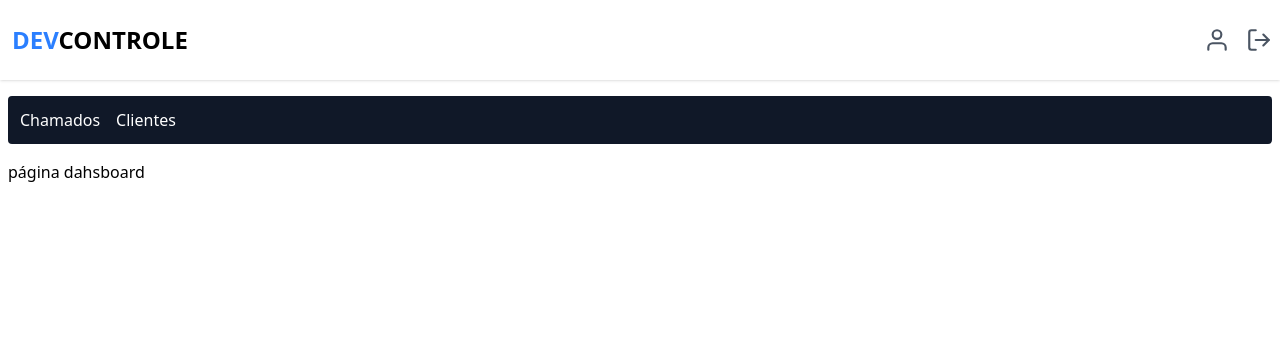
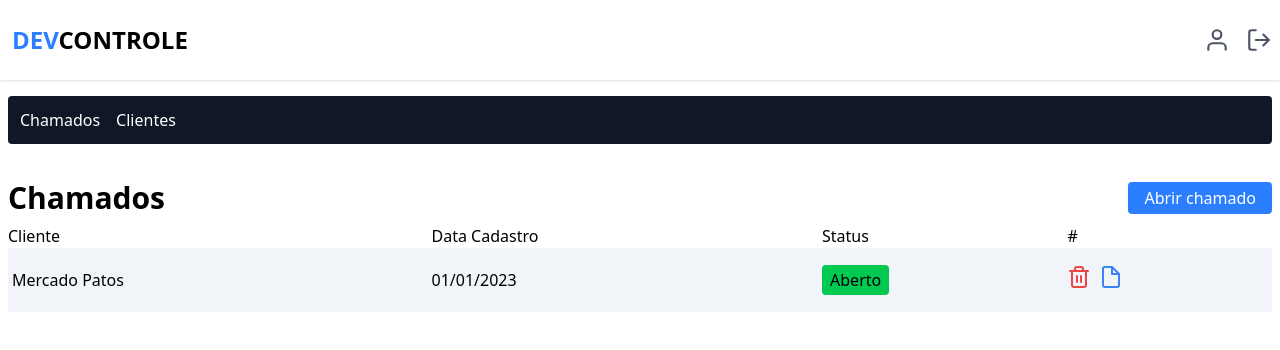
Before and after one commit to rayanrib007/dev-control, a Next.js app: page /dashboard in a window 1280 px wide. Shown: the top 350 px of the page. Built offline with nearby package versions, Linux system fonts and the light colour scheme; no server answers; sample sign-in values are in the browser's storage.

Commit message:
Added table component to render ticket information

```diff
--- /dev/null
+++ b/src/components/dashboard/CViewTicketTable.tsx
@@ -0,0 +1,36 @@
+import { FiFile, FiTrash2 } from "react-icons/fi";
+
+export default function CViewTicketTable() {
+  return (
+    <table className="min-w-full my-2">
+      <thead>
+        <tr>
+          <th className="font-medium text-left">Cliente</th>
+          <th className="font-medium text-left hidden sm:block">
+            Data Cadastro
+          </th>
+          <th className="font-medium text-left">Status</th>
+          <th className="font-medium text-left">#</th>
+        </tr>
+      </thead>
+      <tbody className=" divide-y-2 divide-slate-200">
+        <tr className="h-16 bg-slate-100 hover:bg-slate-200 duration-300">
+          <td className="text-left pl-1">Mercado Patos</td>
+          <td className="text-left hidden sm:table-cell">01/01/2023</td>
+          <td className="text-left">
+            <span className="bg-green-500 px-2 py-1 rounded">Aberto</span>
+          </td>
+          <td className="text-left">
+            <button className="mr-2">
+              <FiTrash2 size={24} color="#EF4444" />
+            </button>
+
+            <button>
+              <FiFile size={24} color="#3B82F6" />
+            </button>
+          </td>
+        </tr>
+      </tbody>
+    </table>
+  );
+}
--- a/src/containers/dashboard/CTNViewDashboard.tsx
+++ b/src/containers/dashboard/CTNViewDashboard.tsx
@@ -1,9 +1,22 @@
+import CViewTicketTable from "@/components/dashboard/CViewTicketTable";
 import CCenterContentOnPage from "@/components/generals/CCenterContentOnPage";
+import Link from "next/link";
 
 export default function CTNViewDashboard() {
   return (
     <CCenterContentOnPage>
-      <h1>página dahsboard</h1>
+      <main className="mt-9 mb-2">
+        <div className="flex items-center justify-between">
+          <h1 className="text-3xl font-bold">Chamados</h1>
+          <Link
+            href={"/dashboard/new"}
+            className="bg-blue-500 px-4 py-1 rounded text-white"
+          >
+            Abrir chamado
+          </Link>
+        </div>
+        <CViewTicketTable />
+      </main>
     </CCenterContentOnPage>
   );
 }
```
